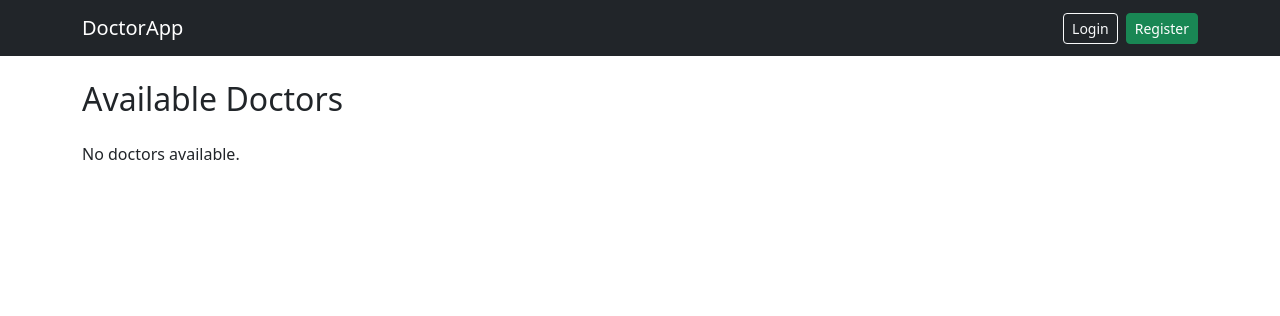
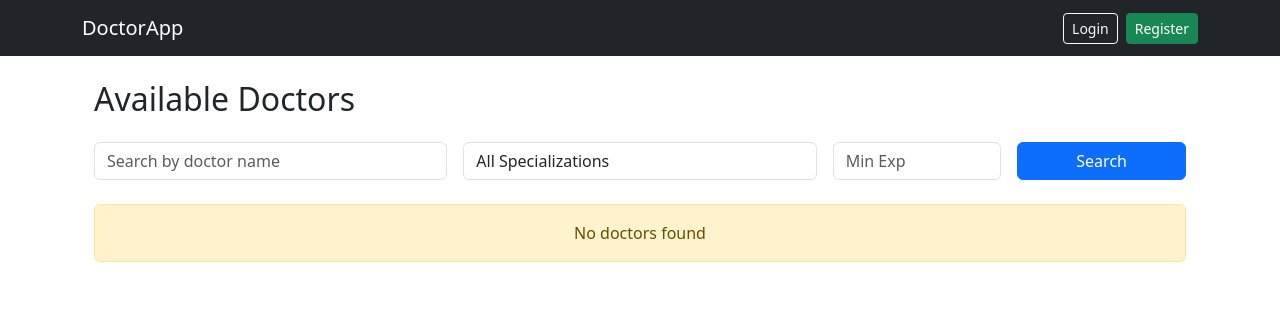
Before and after one commit to mohdfaiyazali/doctor-appointment-system, a Django app: page /doctors/ in a window 1280 px wide. Shown: the top 316 px of the page. Run offline with Django 5.2, Linux system fonts and the light colour scheme.

```diff
--- a/appointments/urls.py
+++ b/appointments/urls.py
@@ -1,5 +1,5 @@
 from django.urls import path
-from .views import book_appointment, my_appointments, cancel_appointment, doctor_dashboard, update_status
+from .views import book_appointment, my_appointments, cancel_appointment, doctor_dashboard, update_status, add_review
 
 urlpatterns = [
     path('book/<int:doctor_id>/', book_appointment, name='book_appointment'),
@@ -8,5 +8,5 @@ urlpatterns = [
 
     path('doctor/', doctor_dashboard, name='doctor_dashboard'),
     path('update/<int:appointment_id>/<str:status>/', update_status, name='update_status'),
-
+    path('review/<int:appointment_id>/', add_review, name='add_review'),
 ]
--- a/doctors/templates/doctors/doctor_list.html
+++ b/doctors/templates/doctors/doctor_list.html
@@ -4,18 +4,67 @@
 
 {% block content %}
 
+<div class="container mt-4">
+
     <h2 class="mb-4">Available Doctors</h2>
 
+    <!-- 🔍 Search + Filter -->
+    <form method="GET" class="row g-3 mb-4">
+
+        <!-- Search by name -->
+        <div class="col-12 col-md-4">
+            <input type="text" name="q" class="form-control"
+                   placeholder="Search by doctor name"
+                   value="{{ request.GET.q }}">
+        </div>
+
+        <!-- Specialization filter -->
+        <div class="col-12 col-md-4">
+            <select name="specialization" class="form-control">
+                <option value="">All Specializations</option>
+                {% for spec in specializations %}
+                    <option value="{{ spec }}"
+                        {% if request.GET.specialization == spec %}selected{% endif %}>
+                        {{ spec }}
+                    </option>
+                {% endfor %}
+            </select>
+        </div>
+
+        <!-- Min Experience -->
+        <div class="col-12 col-md-2">
+            <input type="number" name="min_exp" class="form-control"
+                   placeholder="Min Exp"
+                   value="{{ request.GET.min_exp }}">
+        </div>
+
+        <!-- Search button -->
+        <div class="col-12 col-md-2">
+            <button type="submit" class="btn btn-primary w-100">
+                Search
+            </button>
+        </div>
+
+    </form>
+
+    <!-- 👨‍⚕️ Doctor Cards -->
     <div class="row">
         {% for doctor in doctors %}
         <div class="col-12 col-sm-6 col-md-4">
-        <div class="card mb-3 shadow">
-            <div class="card-body">
+            <div class="card mb-3 shadow-sm h-100">
+                <div class="card-body d-flex flex-column">
                     <h5 class="card-title">{{ doctor.user.username }}</h5>
-                <p><strong>Specialization:</strong> {{ doctor.specialization }}</p>
-                <p><strong>Experience:</strong> {{ doctor.experience }} years</p>
 
-                <a href="{% url 'book_appointment' doctor.id %}" class="btn btn-primary">
+                    <p class="mb-1">
+                        <strong>Specialization:</strong> {{ doctor.specialization }}
+                    </p>
+
+                    <p class="mb-3">
+                        <strong>Experience:</strong> {{ doctor.experience }} years
+                    </p>
+
+                    <a href="{% url 'book_appointment' doctor.id %}"
+                       class="btn btn-primary mt-auto w-100">
                         Book Appointment
                     </a>
                 </div>
@@ -23,8 +72,14 @@
         </div>
 
         {% empty %}
-        <p>No doctors available.</p>
+        <div class="col-12">
+            <div class="alert alert-warning text-center">
+                No doctors found
+            </div>
+        </div>
         {% endfor %}
     </div>
 
+</div>
+
 {% endblock %}
--- a/doctors/views.py
+++ b/doctors/views.py
@@ -2,5 +2,28 @@ from django.shortcuts import render
 from .models import DoctorProfile
 
 def doctor_list(request):
-    doctors = DoctorProfile.objects.select_related('user').all()
-    return render(request, 'doctors/doctor_list.html', {'doctors': doctors})
+    doctors = DoctorProfile.objects.all()
+
+    # 🔍 Get search inputs
+    query = request.GET.get('q')
+    specialization = request.GET.get('specialization')
+
+    # 🔎 Search by doctor name
+    if query:
+        doctors = doctors.filter(user__username__icontains=query)
+
+    # 🎯 Filter by specialization
+    if specialization:
+        doctors = doctors.filter(specialization__icontains=specialization)
+
+    # Get all specializations for dropdown
+    specializations = DoctorProfile.objects.values_list('specialization', flat=True).distinct()
+
+    min_exp = request.GET.get('min_exp')
+    if min_exp:
+        doctors = doctors.filter(experience__gte=min_exp)
+
+    return render(request, 'doctors/doctor_list.html', {
+        'doctors': doctors,
+        'specializations': specializations
+    })
```
Also changed, not shown: appointments/forms.py (added, +7 -0 lines), appointments/models.py (+14 -0 lines), appointments/templates/appointments/add_review.html (added, +18 -0 lines), appointments/templates/appointments/doctor_dashboard.html (+59 -0 lines), appointments/templates/appointments/my_appointments.html (+14 -1 lines), appointments/views.py (+53 -8 lines), appointments/migrations/0003_review.py (added). Lines whose indentation alone changed are shown as unchanged.
